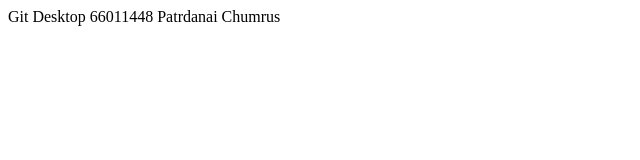
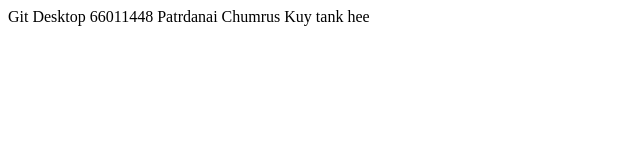
Before and after one commit to patdanai767/git101, a plain HTML site: page index.html in a window 1280 px wide. Shown: the whole page, without its empty margins (0-640 px from the left). Drawn offline with Linux system fonts and the light colour scheme.

Commit message:
Update index.html

```diff
--- a/index.html
+++ b/index.html
@@ -7,5 +7,6 @@
 </head>
 <body>
     Git Desktop 66011448 Patrdanai Chumrus
+    Kuy tank hee
 </body>
 </html>
```
